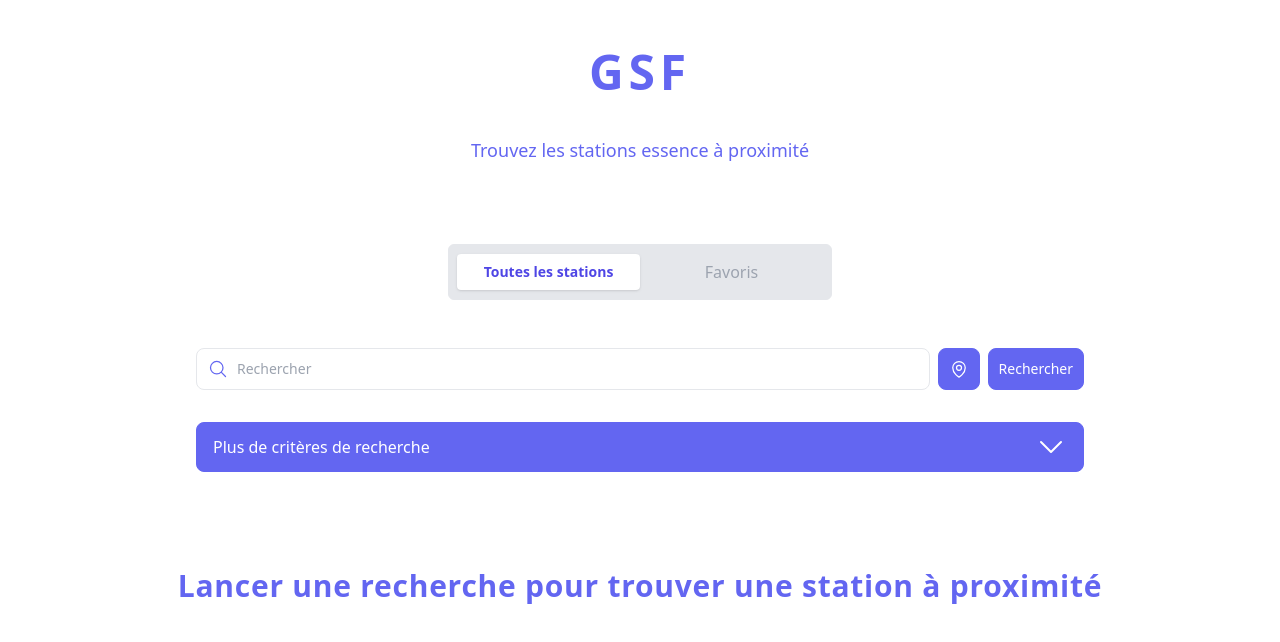
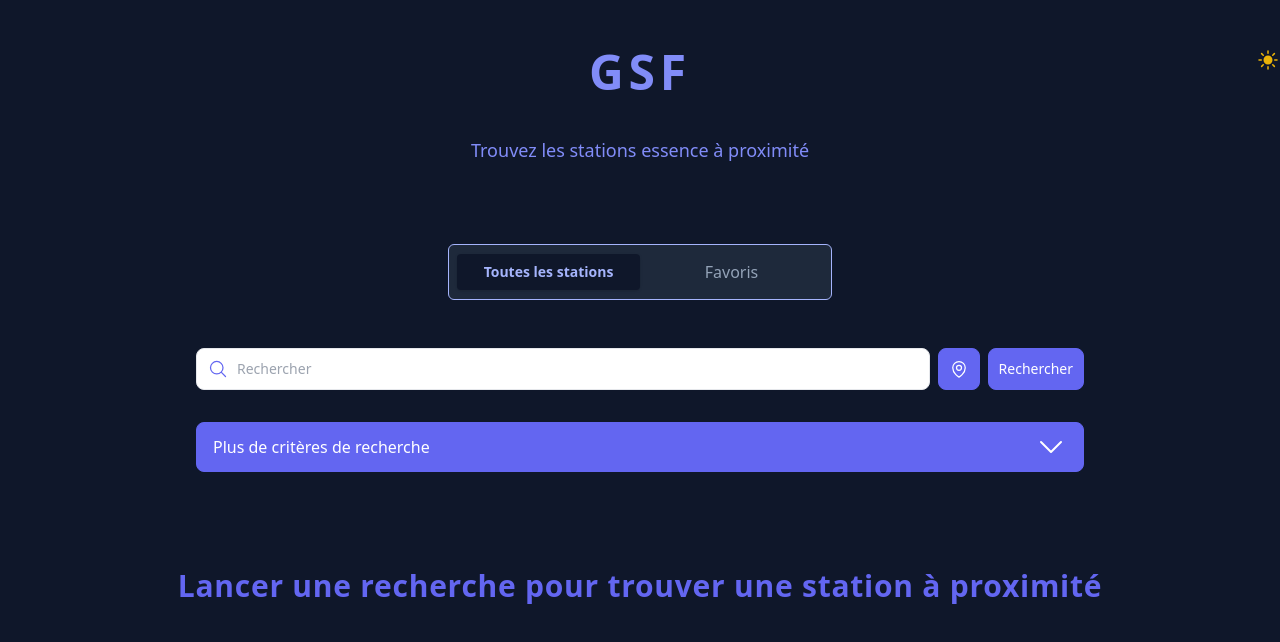
Before and after one commit to Souallet/gas-station-finder, a React (Create React App) app: page / in a window 1280 px wide. Shown: the top 642 px of the page. Built offline with nearby package versions, Linux system fonts and the light colour scheme.

Commit message:
Add dark mode basics

```diff
--- a/src/App.jsx
+++ b/src/App.jsx
@@ -1,15 +1,20 @@
 import React from 'react';
 
 import { StationsProvider } from './contexts/StationsContext';
+import { ThemeProvider } from './contexts/ThemeContext';
 import Router from './config/router';
 import Hero from './components/header/Hero';
 
 function App() {
     return (
-        <StationsProvider>
-            <Hero />
-            <Router />
-        </StationsProvider>
+        <ThemeProvider>
+            <StationsProvider>
+                <div className="bg-white dark:bg-slate-900 min-h-[100vh]">
+                    <Hero />
+                    <Router />
+                </div>
+            </StationsProvider>
+        </ThemeProvider>
     );
 }
 
--- a/src/components/common/Card.jsx
+++ b/src/components/common/Card.jsx
@@ -49,13 +49,13 @@ function Card({ title, description, img, fuels, isFavorite, toggleFavoriteFunc }
     return (
         <div
             key={Number(Math.random()).toString(16)}
-            className="relative rounded overflow-hidden shadow-lg"
+            className="relative rounded overflow-hidden shadow-lg dark:bg-slate-800 dark:shadow-md"
         >
             {favIcon()}
             {haveImage()}
             <div className="px-6 py-4">
-                <div className="font-bold text-xl mb-2">{title}</div>
-                <p className="text-gray-700 text-base">{description}</p>
+                <div className="font-bold text-xl mb-2 dark:text-indigo-300 ">{title}</div>
+                <p className="text-gray-700 text-base dark:text-slate-400 ">{description}</p>
             </div>
             {haveFuels()}
         </div>
--- a/src/components/common/Container.jsx
+++ b/src/components/common/Container.jsx
@@ -2,7 +2,7 @@ import React from 'react';
 import PropTypes from 'prop-types';
 
 function Container({ children }) {
-    return <div className="container mx-auto px-12">{children}</div>;
+    return <div className="container relative mx-auto px-12">{children}</div>;
 }
 
 Container.propTypes = {
--- /dev/null
+++ b/src/components/common/DarkModeToggler.jsx
@@ -0,0 +1,27 @@
+import React from 'react';
+
+import { SunIcon, MoonIcon } from '@heroicons/react/24/outline';
+import { useThemeContext } from '../../contexts/ThemeContext';
+
+function DarkModeToggler() {
+    const themeContext = useThemeContext();
+
+    const displayIcon = () =>
+        themeContext.state.darkMode ? (
+            <SunIcon className="h-6 w-6 text-yellow-500 fill-yellow-500" />
+        ) : (
+            <MoonIcon className="h-6 w-6" />
+        );
+
+    return (
+        <button
+            type="button"
+            className="absolute top-0 right-0"
+            onClick={() => themeContext.dispatch({ type: 'toggleDarkMode' })}
+        >
+            {displayIcon()}
+        </button>
+    );
+}
+
+export default DarkModeToggler;
--- a/src/components/header/Hero.jsx
+++ b/src/components/header/Hero.jsx
@@ -1,16 +1,18 @@
 import React from 'react';
+
+import Container from '../common/Container';
+import DarkModeToggler from '../common/DarkModeToggler';
 
 function Hero() {
     return (
-        <header className="relative py-12 mb-4">
-            <div className="flex justify-center w-full">
-                <div className="lg:w-6/12 text-center">
-                    <h1 className="text-indigo-500 font-semibold text-5xl tracking-widest">GSF</h1>
-                    <p className="mt-10 text-lg text-indigo-500">
-                        Trouvez les stations essence à proximité
-                    </p>
+        <header className="py-12 mb-4">
+            <Container>
+                <DarkModeToggler />
+                <div className="flex flex-col justify-center items-center w-full text-center text-indigo-500 dark:text-indigo-400">
+                    <h1 className="font-semibold text-5xl tracking-widest">GSF</h1>
+                    <p className="mt-10 text-lg">Trouvez les stations essence à proximité</p>
                 </div>
-            </div>
+            </Container>
         </header>
     );
 }
--- a/src/components/header/Navigation.jsx
+++ b/src/components/header/Navigation.jsx
@@ -9,10 +9,13 @@ function Navigation() {
     const displayLinks = (route) => {
         const linkClass =
             route.path === pathname
-                ? 'bg-white shadow text-sm flex items-center justify-center w-full rounded py-2 px-4 left-1 text-indigo-600 font-semibold'
+                ? 'bg-white dark:bg-slate-900 shadow text-sm flex items-center justify-center w-full rounded py-2 px-4 left-1 text-indigo-500 dark:text-indigo-300 font-semibold'
                 : null;
         return (
-            <div key={route.label} className="w-full flex justify-center text-gray-400">
+            <div
+                key={route.label}
+                className="w-full flex justify-center text-slate-500 dark:text-slate-400"
+            >
                 <Link to={route.path} className={linkClass}>
                     {route.label}
                 </Link>
@@ -22,7 +25,7 @@ function Navigation() {
 
     return (
         <div className="w-full max-w-sm flex flex-col mx-auto text-center">
-            <div className="relative w-full mt-4 rounded-md border h-14 p-2 bg-gray-200">
+            <div className="relative w-full mt-4 rounded-md border h-14 p-2 bg-gray-200 dark:bg-slate-800 dark:border-indigo-300">
                 <div className="relative w-full h-full flex items-center">
                     {AppRoutes.map((ar) => displayLinks(ar))}
                 </div>
--- /dev/null
+++ b/src/contexts/ThemeContext.jsx
@@ -0,0 +1,58 @@
+/* eslint-disable import/prefer-default-export */
+/* eslint-disable react/jsx-no-constructed-context-values */
+import React from 'react';
+import PropTypes from 'prop-types';
+
+const ThemeContext = React.createContext();
+
+const initialThemeState = {
+    darkMode: window.matchMedia('(prefers-color-scheme: dark)'),
+};
+
+function getInitialState() {
+    const theme = localStorage.getItem('theme');
+    const initialState = JSON.parse(theme) ?? initialThemeState;
+    return initialState;
+}
+
+function themeReducer(state, action) {
+    switch (action.type) {
+        case 'toggleDarkMode': {
+            return { ...state, darkMode: !state.darkMode };
+        }
+        default: {
+            throw new Error(`Unhandled action type: ${action.type}`);
+        }
+    }
+}
+
+function ThemeProvider({ children }) {
+    const [state, dispatch] = React.useReducer(themeReducer, getInitialState());
+    // NOTE: you *might* need to memoize this value
+    // Learn more in http://kcd.im/optimize-context
+    const value = { state, dispatch };
+
+    React.useEffect(() => {
+        localStorage.setItem('theme', JSON.stringify(state));
+    }, [state]);
+
+    return (
+        <ThemeContext.Provider value={value}>
+            <div className={`${value?.state?.darkMode && 'dark'}`}>{children}</div>
+        </ThemeContext.Provider>
+    );
+}
+
+ThemeProvider.propTypes = {
+    children: PropTypes.oneOfType([PropTypes.arrayOf(PropTypes.node), PropTypes.node]).isRequired,
+};
+
+function useThemeContext() {
+    const context = React.useContext(ThemeContext);
+    if (context === undefined) {
+        throw new Error('useThemeContext must be used within a CountProvider');
+    }
+    return context;
+}
+
+export { ThemeProvider, useThemeContext };
--- a/tailwind.config.js
+++ b/tailwind.config.js
@@ -5,4 +5,5 @@ module.exports = {
         extend: {},
     },
     plugins: [],
+    darkMode: 'class',
 };
```
